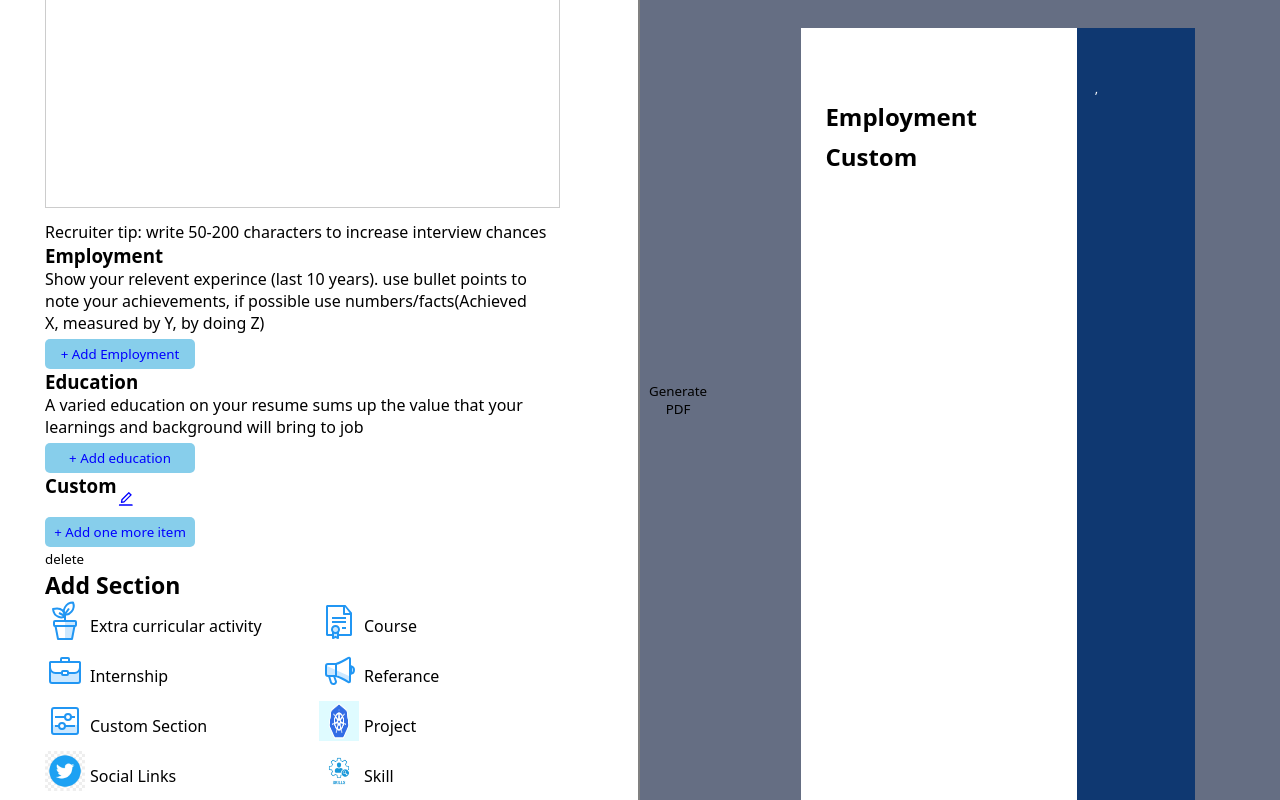
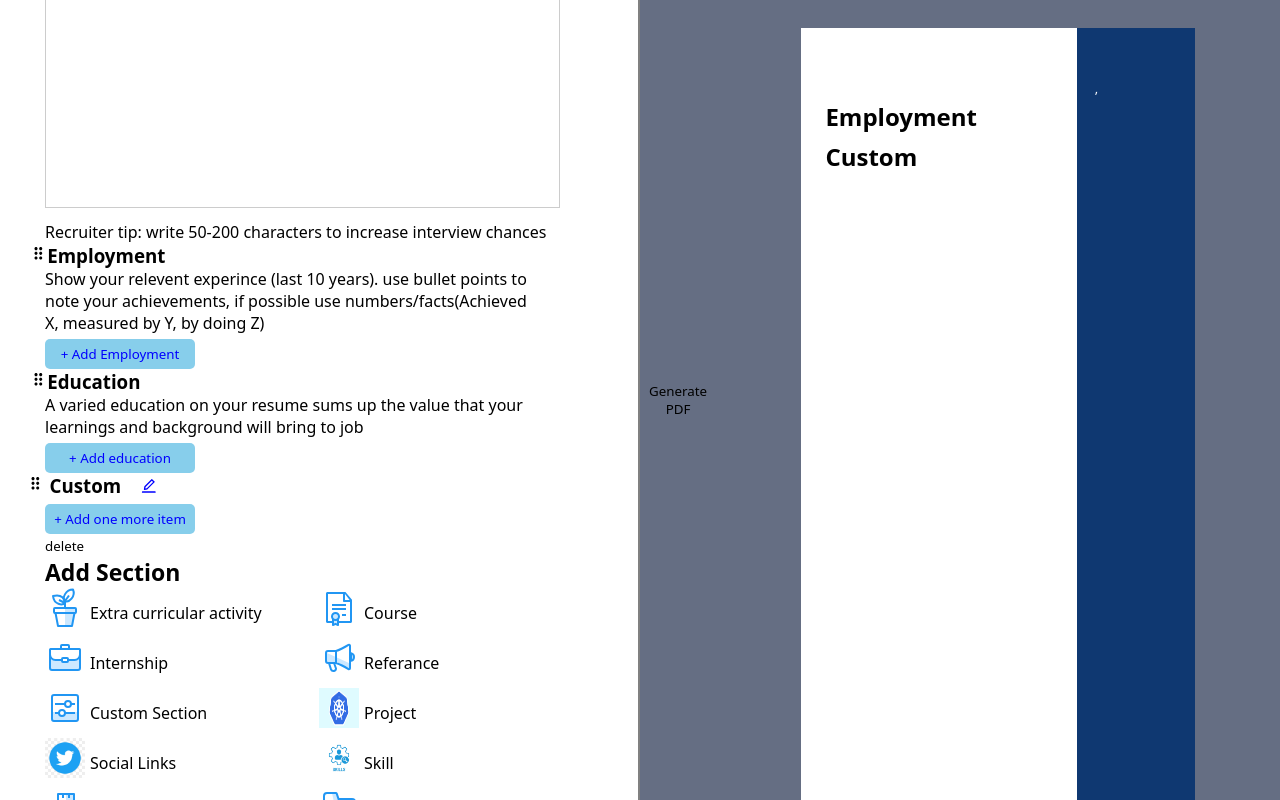
Before and after one commit to rajneza/Resume-Builder, a React (Create React App) app: page /hobbie in a window 1280 px wide. Both pictures are taken after a click on the button "Custom Section". Shown: the part 851-1651 px from the top of the page. Built offline with nearby package versions, Linux system fonts and the light colour scheme.

Commit message:
ankita m

```diff
--- a/src/Hobbies.jsx
+++ b/src/Hobbies.jsx
@@ -5,7 +5,7 @@ import ReactQuill from "react-quill";
 import "react-quill/dist/quill.snow.css";
 import Dropzone from "react-dropzone";
 import { GoPerson } from "react-icons/go";
-import { MdOutlineDelete, MdOutlineDragIndicator } from "react-icons/md";
+import { MdOutlineDelete, MdOutlineDragIndicator,MdDragIndicator } from "react-icons/md";
 import { Scrollbars } from "react-custom-scrollbars";
 import jsPDF from "jspdf";
 import html2canvas from "html2canvas";
@@ -1441,14 +1441,14 @@ function Hobbies() {
                                             secetion ? "hidden" : "visible"
                                           }
                                         >
-                                          {deefault}
+                                         <MdDragIndicator className="drag drop"/> {deefault}
                                         </h3>
                                       ) : (
                                         <h3
                                           className={
                                             secetion ? "hidden" : "visible"
                                           }
-                                        >
+                                        ><MdDragIndicator className="drag drop"/>
                                           <input
                                             type="text"
                                             value={deefault}
@@ -1479,7 +1479,7 @@ function Hobbies() {
                                   {/* <Storelist {...store}/> */}
                                   {store.name === "Employment" ? (
                                     <div className="add-section-container">
-                                      <h3>{store.name}</h3>
+                                      <h3><MdDragIndicator className="drag"/>{store.name}</h3>
                                       <p className="des">{store.description}</p>
                                       {objects.map((object) => (
                                         <div key={object.id}>
@@ -1652,7 +1652,7 @@ function Hobbies() {
                                   )}
                                   {store.name === "Education" ? (
                                     <div>
-                                      <h3>{store.name}</h3>
+                                      <h3><MdDragIndicator className="drag"/>{store.name}</h3>
                                       <p className="des">{store.description}</p>
                                       {education.map((object) => (
                                         <div key={object.id}>
@@ -1830,7 +1830,7 @@ function Hobbies() {
                                         curricular ? "hidden" : "visible"
                                       }
                                     >
-                                      <h3>{store.name}</h3>
+                                      <h3><MdDragIndicator className="drag"/>{store.name}</h3>
                                       <p className="des">{store.description}</p>
                                       <div className="emp-div">
                                         {four.map((object) => (
@@ -2011,7 +2011,7 @@ interests and curiosities"
                                     <div
                                       className={cour ? "hidden" : "visible"}
                                     >
-                                      <h3>{store.name}</h3>
+                                      <h3><MdDragIndicator className="drag"/>{store.name}</h3>
                                       <p className="des">{store.description}</p>
                                       <div className="emp-div">
                                         {course.map((object) => (
@@ -2150,7 +2150,7 @@ interests and curiosities"
                                     <div
                                       className={intern ? "hidden" : "visible"}
                                     >
-                                      <h3>{store.name}</h3>
+                                      <h3><MdDragIndicator className="drag"/>{store.name}</h3>
                                       <div className="emp-div">
                                         {five.map((object) => (
                                           <div key={object.id}>
@@ -2314,7 +2314,7 @@ interests and curiosities"
                                     <div
                                       className={proj ? "hidden" : "visible"}
                                     >
-                                      <h3>{store.name}</h3>
+                                      <h3><MdDragIndicator className="drag"/>{store.name}</h3>
                                       <div className="emp-div">
                                         {project.map((object) => (
                                           <div key={object.id}>
@@ -2496,7 +2496,7 @@ interests and curiosities"
                                         reference ? "hidden" : "visible"
                                       }
                                     >
-                                      <h3>{store.name}</h3>
+                                      <h3><MdDragIndicator className="drag"/>{store.name}</h3>
                                       <div className="emp-div">
                                         {three.map((object) => (
                                           <div key={object.id}>
@@ -3564,6 +3564,7 @@ interests and curiosities"
                       ) : (
                         <div>
                           <h4 className="fon">{`${item.input1},${item.input2},${item.input3}`}</h4>
+
                           <p className="fontt">{`${item.input4}/${item.input5}`}</p>
                           <p className="fonttt">{item.input6}</p>
                         </div>
--- a/src/Navbar.jsx
+++ b/src/Navbar.jsx
@@ -43,7 +43,7 @@ const Navbar = () => {
               <h6 className="text-uppercase text-blue-dark fs-14 fw-6 ls-1">online resume builder</h6>
               <h1 className="lg-title">Only 2% of resumes make it past the first round. Be in the top 2%</h1>
               <p className="text-dark fs-18">Use professional field-tested resume templates that follow the exact 'resume rules' employers look for. Easy to use and done within minutes - try now for free!</p>
-              <a href="resume.html" className="btn btn-primary text-uppercase">create my resume</a>
+              <a href="/hobbie" className="btn btn-primary text-uppercase">create my resume</a>
             </div>
 
           </div>
--- a/src/Second.css
+++ b/src/Second.css
@@ -148,6 +148,7 @@ Popup.css .popup {
 
 .emp-main {
   border: 1px solid gray;
+  cursor: default;
 }
 
 .emp-div {
@@ -953,6 +954,16 @@ overflow-y: auto;
   /* background-color: #0f3871; */
   margin-right: 0%;
 }
+.add-section-container{
+  cursor: default;
+}
+.drag{
+  cursor: grab;
+ margin-left: -3%;
+}
+.drop{
+  margin-left: -20%;
+}
 
 .progress {
   /* width: 0%; */
@@ -970,7 +981,7 @@ overflow-y: auto;
 .flex {
   border: 1px solid gray;
   width: 103.5%;
-
+   cursor: default;
   border-radius: 5px
 }
 
@@ -979,7 +990,7 @@ overflow-y: auto;
   border: 1px solid gray;
   width: 207%;
   border-radius: 5px;
-
+  cursor: default;
 }
 #ref{
   width: 198%;
@@ -994,7 +1005,7 @@ overflow-y: auto;
 }
 
 .flexxx {
-
+  cursor: default;
   border: 1px solid gray;
   width: 207%;
   border-radius: 5px;
@@ -1019,7 +1030,7 @@ overflow-y: auto;
 
 #cust {
   height: 3vh;
-  margin-top: 1.2vw;
+  margin-top: 0.2vw;
   background-color: white;
   border: none;
   color: blue;
```
